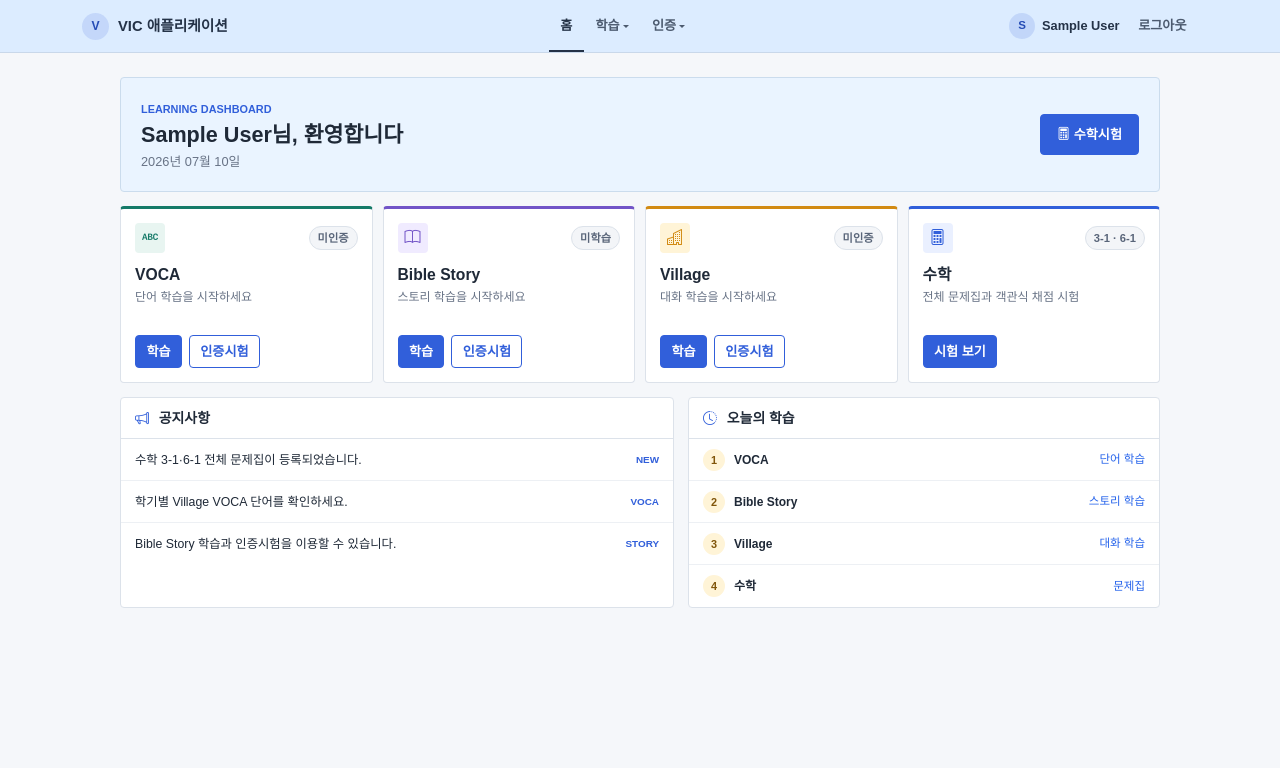
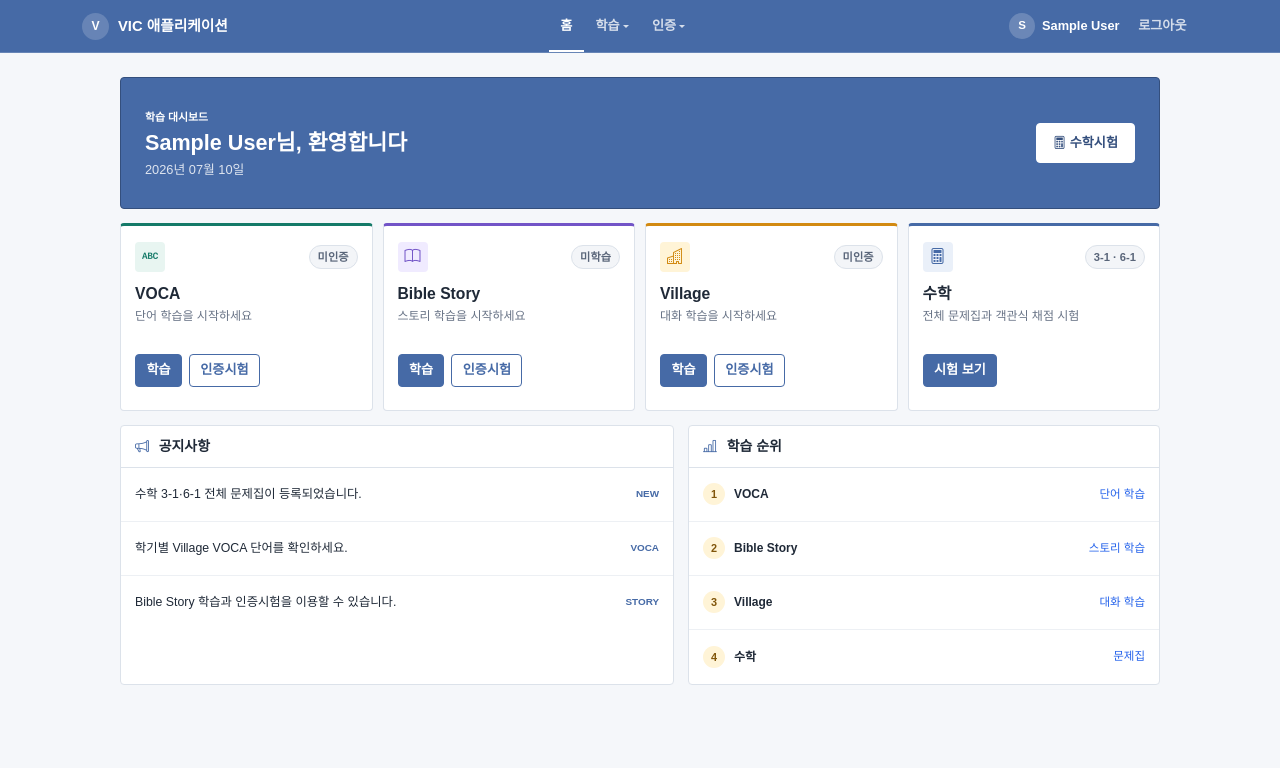
Before and after one commit to Jaeho777/vicabc, a Flask app: page / in a window 1280 px wide. Shown: the top 768 px of the page. Run offline with Flask 3, Linux system fonts and the light colour scheme; the visitor is signed in with stand-in values (Sample User, id 1); data that the repository does not hold is empty.

Commit message:
Refine production dashboard onboarding

```diff
--- a/app/static/css/style.css
+++ b/app/static/css/style.css
@@ -216,9 +216,9 @@ h4 {
 /* ==================== VIC Figma refresh ==================== */
 
 :root {
-    --vic-blue: #315fda;
-    --vic-blue-dark: #244bb5;
-    --vic-blue-soft: #eaf0ff;
+    --vic-blue: #466aa6;
+    --vic-blue-dark: #344f7d;
+    --vic-blue-soft: #eaf0f9;
     --vic-green: #157a68;
     --vic-green-dark: #0d5f52;
     --vic-green-soft: #e8f5f1;
@@ -250,7 +250,7 @@ body.theme-dashboard {
     --page-accent: var(--vic-blue);
     --page-accent-dark: var(--vic-blue-dark);
     --page-accent-soft: var(--vic-blue-soft);
-    --page-accent-wash: #f6f8ff;
+    --page-accent-wash: #f5f7fb;
 }
 
 body.theme-voca {
@@ -284,6 +284,12 @@ body.theme-village {
 }
 
 .theme-learning .vic-navbar {
+    background: var(--page-accent);
+    color: #fff;
+}
+
+.theme-dashboard .vic-navbar {
+    border-bottom-color: rgba(255, 255, 255, 0.18);
     background: var(--page-accent);
     color: #fff;
 }
@@ -323,6 +329,11 @@ body.theme-village {
     color: #fff;
 }
 
+.theme-dashboard .vic-brand-mark {
+    background: rgba(255, 255, 255, 0.18);
+    color: #fff;
+}
+
 .vic-navbar .nav-link {
     min-height: 52px;
     display: flex;
@@ -387,6 +398,11 @@ body.theme-village {
 }
 
 .theme-learning .vic-user-avatar {
+    background: rgba(255, 255, 255, 0.2);
+    color: #fff;
+}
+
+.theme-dashboard .vic-user-avatar {
     background: rgba(255, 255, 255, 0.2);
     color: #fff;
 }
@@ -560,6 +576,7 @@ h4 {
 .dashboard-shell {
     max-width: 1040px;
     margin: 0 auto;
+    padding-bottom: 28px;
 }
 
 .dashboard-welcome {
@@ -567,23 +584,43 @@ h4 {
     align-items: center;
     justify-content: space-between;
     gap: 20px;
-    padding: 20px;
+    min-height: 132px;
+    padding: 24px;
     margin-bottom: 14px;
-    border: 1px solid #cbdced;
-    border-radius: 4px;
-    background: #eaf4ff;
+    border: 1px solid var(--page-accent-dark);
+    border-radius: 4px;
+    background: var(--page-accent);
+    color: #fff;
 }
 
 .dashboard-welcome h1 {
     margin: 3px 0 4px;
     font-size: 1.35rem;
     font-weight: 800;
+    color: #fff;
 }
 
 .dashboard-welcome p {
     margin: 0;
-    color: var(--app-muted);
+    color: rgba(255, 255, 255, 0.82);
     font-size: 0.8rem;
+}
+
+.dashboard-welcome .dashboard-kicker {
+    color: #fff;
+}
+
+.dashboard-welcome .btn-primary {
+    border-color: #fff !important;
+    background-color: #fff !important;
+    color: var(--page-accent-dark) !important;
+}
+
+.dashboard-welcome .btn-primary:hover,
+.dashboard-welcome .btn-primary:focus {
+    border-color: #fff !important;
+    background-color: var(--page-accent-soft) !important;
+    color: var(--page-accent-dark) !important;
 }
 
 .dashboard-products {
@@ -595,7 +632,8 @@ h4 {
 
 .dashboard-product {
     min-width: 0;
-    padding: 14px;
+    min-height: 188px;
+    padding: 16px 14px;
     border: 1px solid var(--app-border);
     border-top: 3px solid var(--product-color);
     border-radius: 4px;
@@ -667,6 +705,7 @@ h4 {
 }
 
 .dashboard-panel {
+    min-height: 226px;
     overflow: hidden;
 }
 
@@ -698,10 +737,16 @@ h4 {
     display: flex;
     align-items: center;
     gap: 9px;
-    min-height: 42px;
-    padding: 9px 14px;
+    min-height: 54px;
+    padding: 11px 14px;
     border-bottom: 1px solid #edf0f4;
     font-size: 0.77rem;
+}
+
+@media (max-width: 1120px) {
+    .dashboard-products {
+        grid-template-columns: repeat(2, minmax(0, 1fr));
+    }
 }
 
 .dashboard-list li:last-child,
@@ -1192,7 +1237,12 @@ h4 {
     }
 
     .dashboard-welcome {
+        flex-direction: column;
         padding: 15px;
+    }
+
+    .dashboard-welcome > .btn {
+        width: 100%;
     }
 
     .dashboard-products,
--- a/app/templates/index.html
+++ b/app/templates/index.html
@@ -8,7 +8,7 @@
 <div class="dashboard-shell">
     <header class="dashboard-welcome">
         <div>
-            <span class="dashboard-kicker">Learning Dashboard</span>
+            <span class="dashboard-kicker">학습 대시보드</span>
             <h1>{{ current_user.full_name }}님, 환영합니다</h1>
             <p>{{ today_label }}</p>
         </div>
@@ -101,7 +101,7 @@
 
         <section class="dashboard-panel">
             <div class="dashboard-panel-head">
-                <h2><i class="bi bi-clock-history"></i> 오늘의 학습</h2>
+                <h2><i class="bi bi-bar-chart-line"></i> 학습 순위</h2>
             </div>
             <ul class="dashboard-activity">
                 <li><span class="activity-rank">1</span><strong>VOCA</strong><a href="{{ url_for('voca.index') }}">단어 학습</a></li>
```
